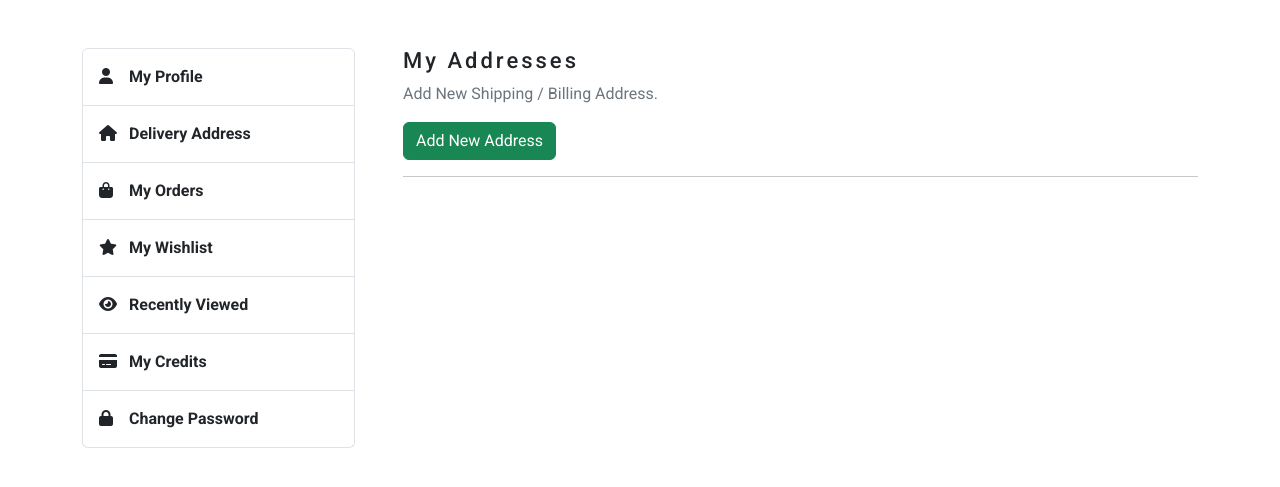
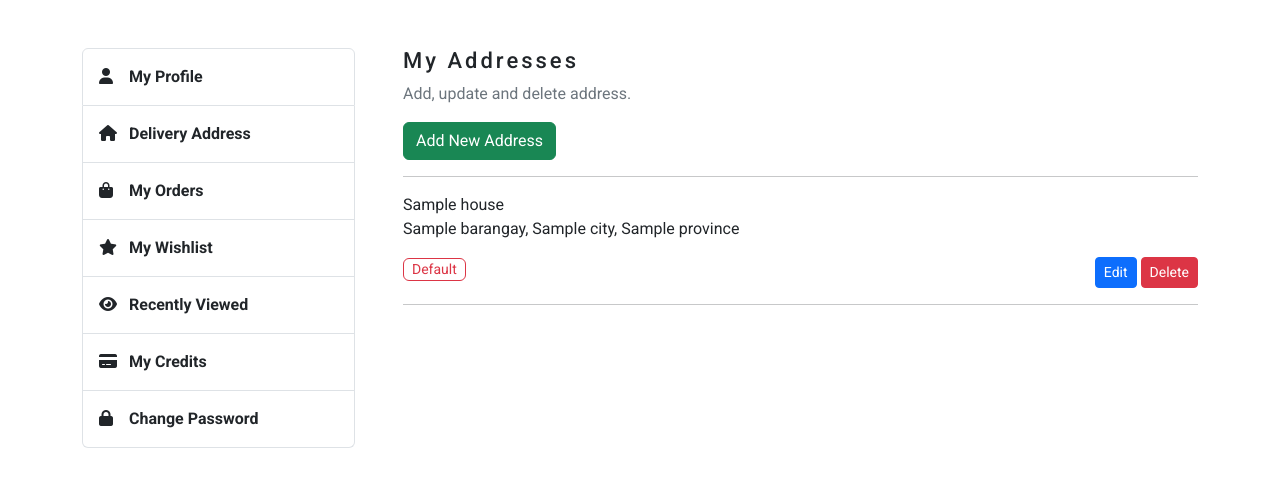
Before and after one commit to crisaianvergara/kriskap, a Python web app: template kriskap/templates/address.html in a window 1280 px wide. Shown: the part 56-543 px from the top of the page. Run offline with Jinja, Linux system fonts and the light colour scheme; the template is opened without the code that fills it: most values are stand-ins (such as "Sample title", 1, 10 or a date in 2020); some libraries are stand-ins or nearby versions.

Commit message:
completed address

```diff
--- a/kriskap/models.py
+++ b/kriskap/models.py
@@ -66,6 +66,7 @@ class Address(db.Model):
     buyer_id = db.Column(db.Integer, db.ForeignKey("users.id"))
     buyer = relationship("User", back_populates="addresses")
 
+    default = db.Column(db.String(50), nullable=False, default="not_default")
     house = db.Column(db.String(250), nullable=False)
     province = db.Column(db.String(250), nullable=False)
     city = db.Column(db.String(250), nullable=False)
--- a/kriskap/templates/add_address.html
+++ b/kriskap/templates/add_address.html
@@ -5,8 +5,8 @@
         <div class="row justify-content-between">
             {% include "aside.html" %}
             <div class="col-lg-9 ps-lg-5">
-                <h3>New Address</h3>
-                <p class="text-secondary">Add New Shipping / Billing Address.</p>
+                <h3>{{ title }}</h3>
+                <p class="text-secondary">Add or edit Shipping / Billing Address.</p>
                 <hr>
                 <form method="POST" action="" novalidate>
                     {{ form.csrf_token }}
--- a/kriskap/templates/address.html
+++ b/kriskap/templates/address.html
@@ -6,9 +6,29 @@
             {% include "aside.html" %}
             <div class="col-lg-9 ps-lg-5">
                 <h3>My Addresses</h3>
-                <p class="text-secondary">Add New Shipping / Billing Address.</p>
+                <p class="text-secondary">Add, update and delete address.</p>
                 <a href="{{ url_for('addresses.add_address') }}" class="btn btn-success">Add New Address</a>
                 <hr>
+                {% for address in addresses %}
+                        <div class="address mb-3">
+                            <p class="mb-0">{{ address.house }}</p>
+                            <p>{{ address.barangay +", " + address.city + ", " + address.province }}</p>
+                            <div class="d-flex">
+                                <div class="flex-grow-1">
+                                    {% if address.default == "not_default" %}
+                                    <a href="{{ url_for('addresses.default_address', address_id=address.id) }}" class="btn btn-sm btn-outline-secondary">Set as default</a>
+                                    {% else %}
+                                    <small class="border border-danger d-inline-block text-danger px-2 rounded">Default</small>
+                                    {% endif %}
+                                </div>
+                                <div class="">
+                                    <a href="{{ url_for('addresses.edit_address', address_id=address.id) }}" class="btn btn-sm btn-primary">Edit</a>
+                                    <a href="{{ url_for('addresses.delete_address', address_id=address.id) }}" class="btn btn-sm btn-danger">Delete</a>
+                                </div>
+                            </div>
+                        </div>
+                        <hr>
+                {% endfor %}
             </div>
         </div>
     </section>
```
Also changed, not shown: kriskap/addresses/routes.py (+55 -2 lines), instance/site.db, kriskap/static/img/product_pics/d7351d2785c3ecfe.jpeg (added), kriskap/static/img/profile_pics/6fecf961e7996f07.png (added), kriskap/static/img/profile_pics/8c5076059dfe85e8.jpg (added).
